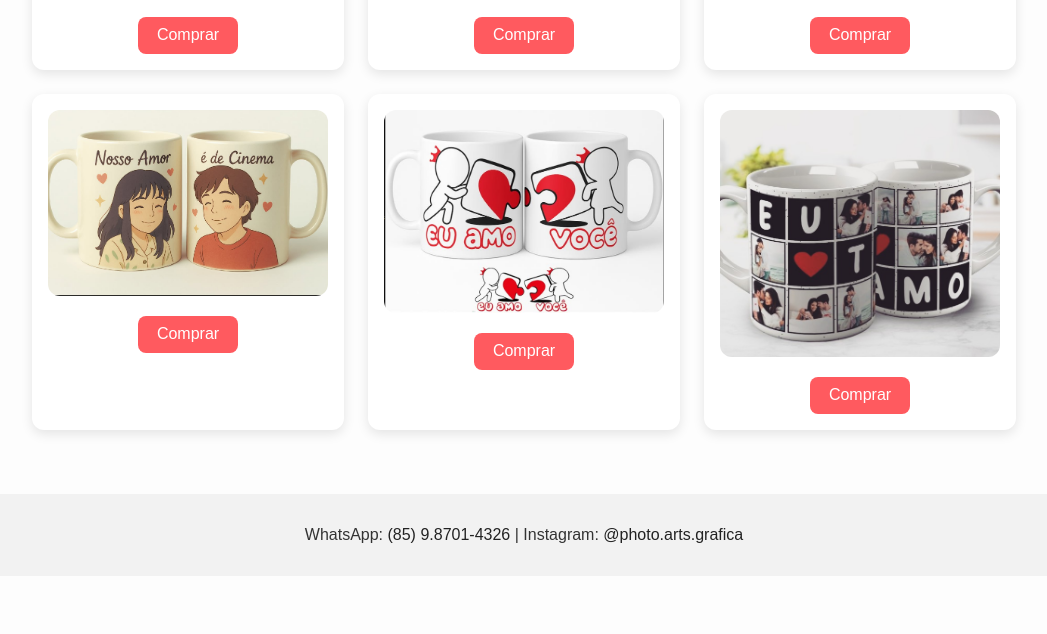
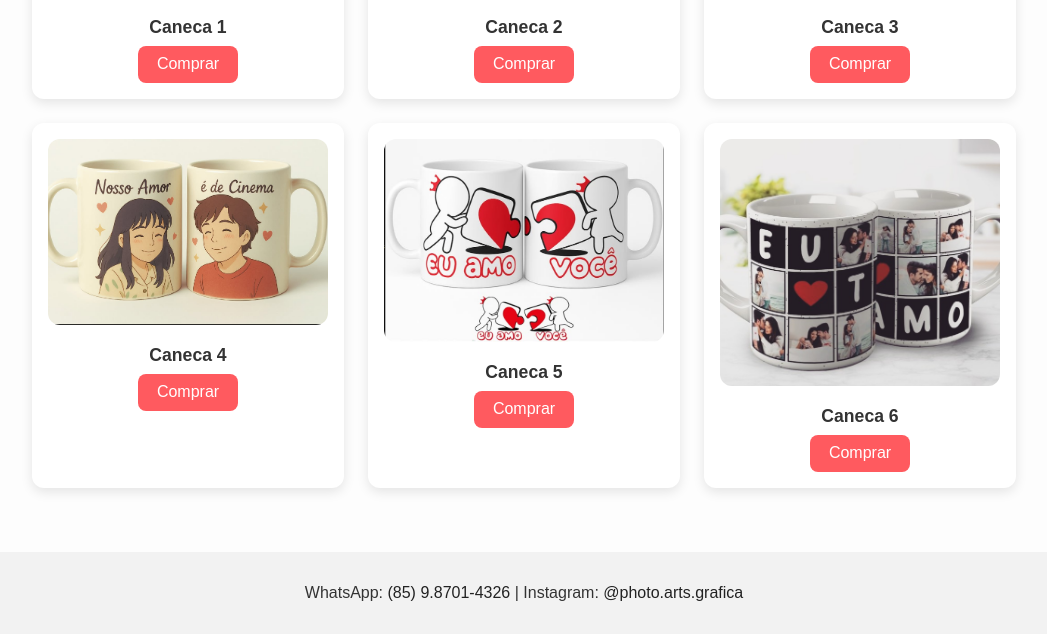
Before and after one commit to Photo-e-Arts/photoearts.com, a plain HTML site: page index.html in a window 1280 px wide. Shown: the part 466-1100 px from the top of the page, without its empty margins (116-1163 px from the left). Before the commit the page ends 1042 px from the top, so only its background shows below. Drawn offline with Linux system fonts and the light colour scheme; a web font is replaced by a local one.

Commit message:
Update index.html

```diff
--- a/index.html
+++ b/index.html
@@ -46,19 +46,23 @@
     .item img {
       width: 100%;
       border-radius: 12px;
-      margin-bottom: 1rem;
+      margin-bottom: 0.5rem;
     }
-    .item button {
+    .item h3 {
+      margin: 0.5rem 0;
+      font-size: 1.1rem;
+    }
+    .item a.botao-comprar {
+      display: inline-block;
       background-color: #ff5a5f;
       color: white;
-      border: none;
+      text-decoration: none;
       padding: 0.6rem 1.2rem;
       font-size: 1rem;
       border-radius: 8px;
-      cursor: pointer;
       transition: background-color 0.3s ease;
     }
-    .item button:hover {
+    .item a.botao-comprar:hover {
       background-color: #e0484d;
     }
     footer {
@@ -73,7 +77,6 @@
       text-decoration: none;
     }
 
-    /* Responsividade */
     @media (max-width: 600px) {
       h1 {
         font-size: 2.2rem;
@@ -100,27 +103,33 @@
   <section class="gallery">
     <div class="item">
       <img src="491430817_17966049734905369_5914816526734070560_n.jpg" alt="Caneca personalizada 1">
-      <button>Comprar</button>
+      <h3>Caneca 1</h3>
+      <a class="botao-comprar" href="https://wa.me/5585987014326?text=Olá! Tenho interesse na Caneca 1 que vi no site." target="_blank">Comprar</a>
     </div>
     <div class="item">
       <img src="Imagem do WhatsApp de 2025-04-30 à(s) 15.26.56_7bac499b.jpg" alt="Caneca personalizada 2">
-      <button>Comprar</button>
+      <h3>Caneca 2</h3>
+      <a class="botao-comprar" href="https://wa.me/5585987014326?text=Olá! Tenho interesse na Caneca 2 que vi no site." target="_blank">Comprar</a>
     </div>
     <div class="item">
       <img src="Imagem do WhatsApp de 2025-04-30 à(s) 15.27.46_6991ad5d.jpg" alt="Caneca personalizada 3">
-      <button>Comprar</button>
+      <h3>Caneca 3</h3>
+      <a class="botao-comprar" href="https://wa.me/5585987014326?text=Olá! Tenho interesse na Caneca 3 que vi no site." target="_blank">Comprar</a>
     </div>
     <div class="item">
       <img src="Screenshot_4.png" alt="Caneca personalizada 4">
-      <button>Comprar</button>
+      <h3>Caneca 4</h3>
+      <a class="botao-comprar" href="https://wa.me/5585987014326?text=Olá! Tenho interesse na Caneca 4 que vi no site." target="_blank">Comprar</a>
     </div>
     <div class="item">
       <img src="Screenshot_5.png" alt="Caneca personalizada 5">
-      <button>Comprar</button>
+      <h3>Caneca 5</h3>
+      <a class="botao-comprar" href="https://wa.me/5585987014326?text=Olá! Tenho interesse na Caneca 5 que vi no site." target="_blank">Comprar</a>
     </div>
     <div class="item">
       <img src="Screenshot_6.png" alt="Caneca personalizada 6">
-      <button>Comprar</button>
+      <h3>Caneca 6</h3>
+      <a class="botao-comprar" href="https://wa.me/5585987014326?text=Olá! Tenho interesse na Caneca 6 que vi no site." target="_blank">Comprar</a>
     </div>
   </section>
 
```
